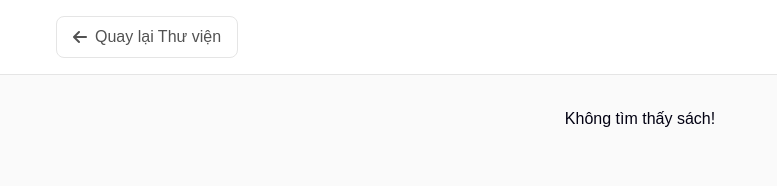
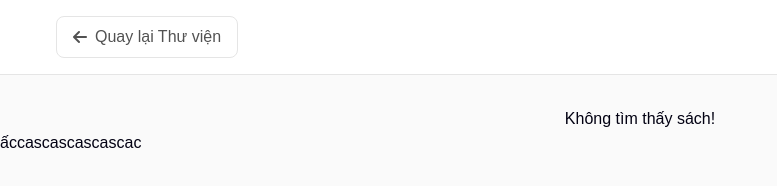
Before and after one commit to datthe22/project-shitt, a plain HTML site: page book-details.html in a window 1280 px wide. Shown: the whole page, without its empty margins (0-777 px from the left). Drawn offline with Linux system fonts and the light colour scheme.

Commit message:
dsds
ádadsa

```diff
--- a/book-details.html
+++ b/book-details.html
@@ -23,3 +23,4 @@
     <script src="script.js"></script>
 </body>
 </html>
+ấccascascascascac
```
